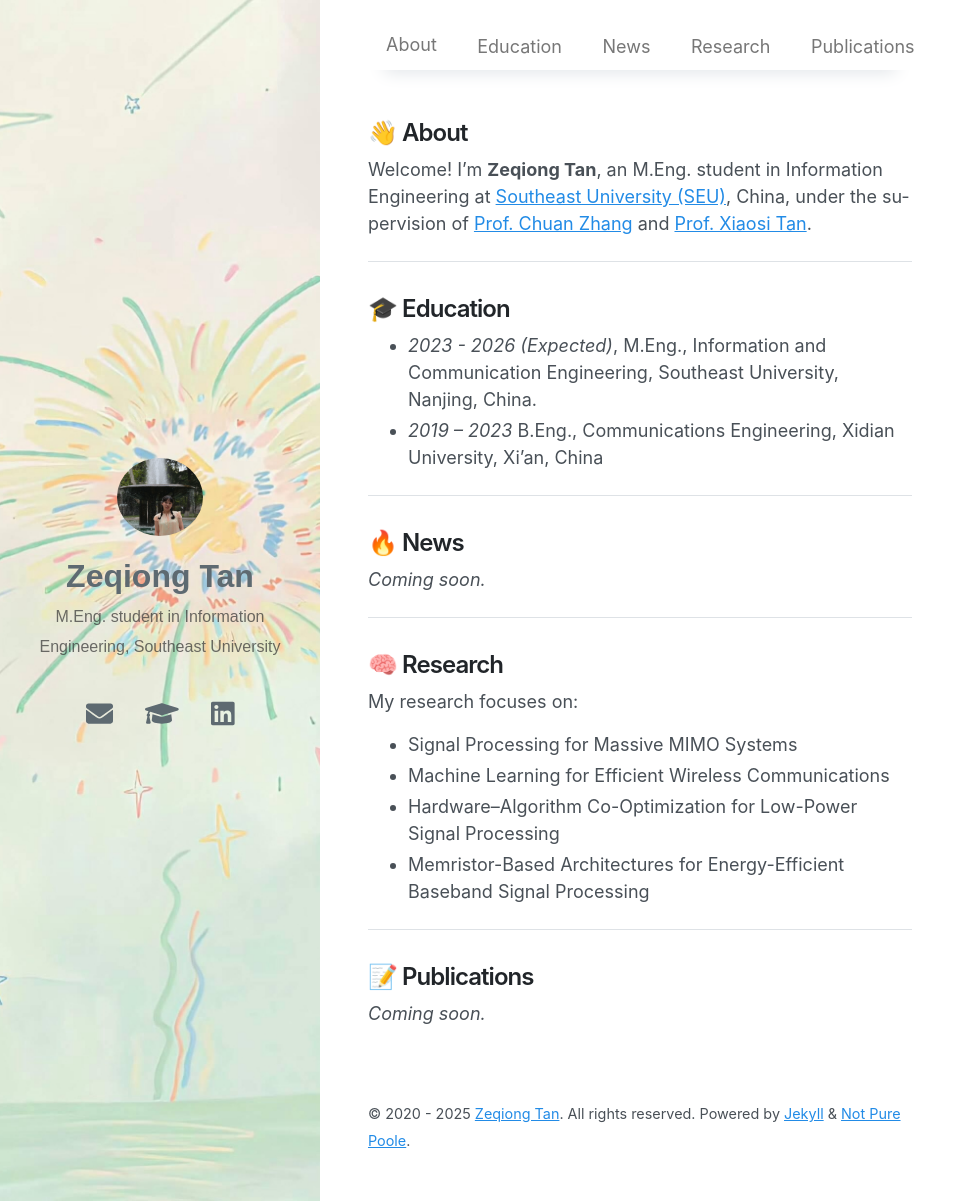
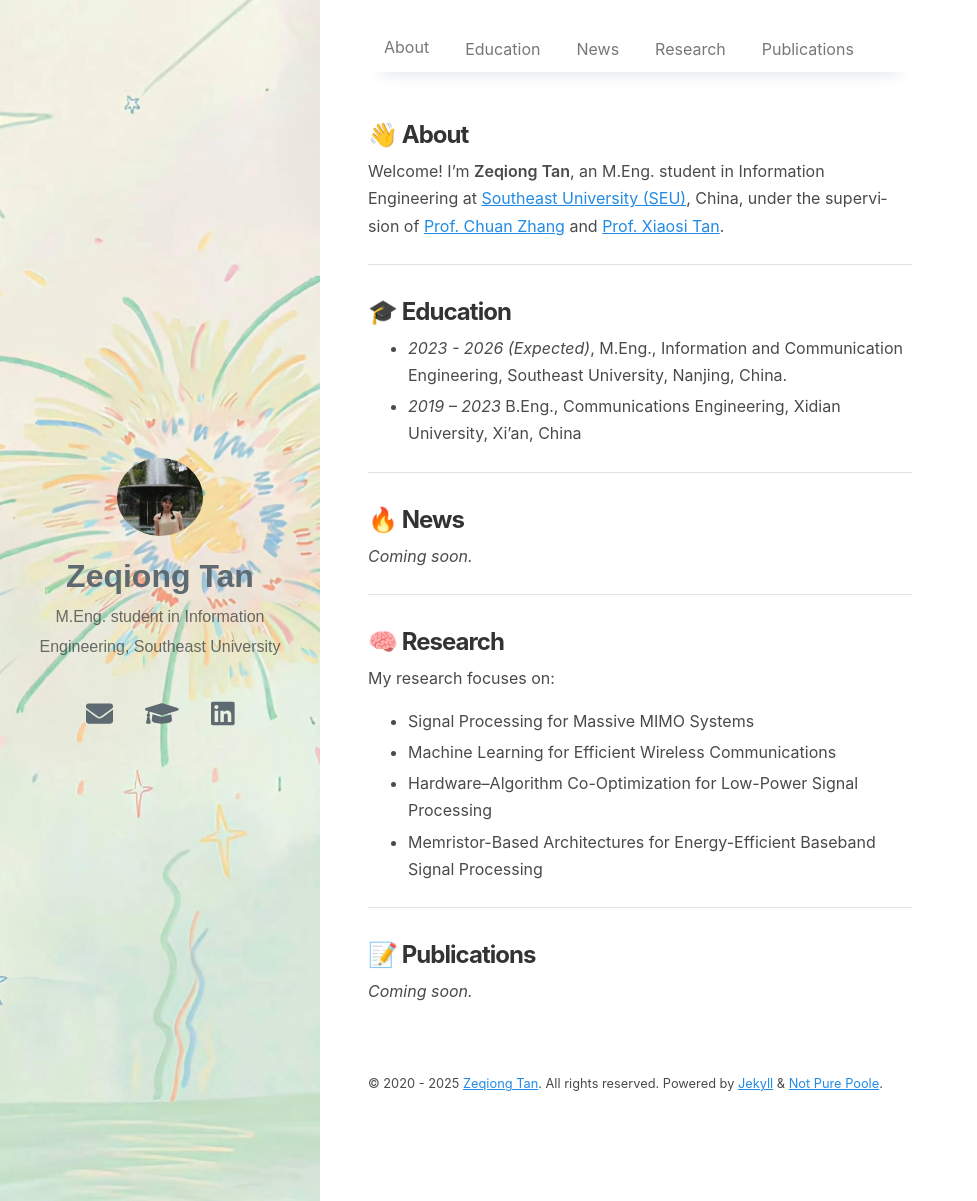
Before and after one commit to zqtann/zqtann.github.io, a Jekyll site: the page built from index.md, in a window 1280 px wide and 1201 px high. Shown: the whole window, without its empty margins (0-977 px from the left). Built offline with Jekyll 4.4.1, drawn with Linux system fonts in a browser that asks for light colours; nearby versions of some CDN libraries.

Commit message:
Update styles.scss

```diff
--- a/assets/styles.scss
+++ b/assets/styles.scss
@@ -55,21 +55,38 @@
 }
 
 
-body .content,
-body .content p,
-body .content li {
+/* ===== 全站正文描述性文字的统一字体样式 ===== */
+
+.content,
+.content p,
+.content li,
+.content dd,
+.content dt {
   font-family: -apple-system, BlinkMacSystemFont, "Segoe UI",
                "Helvetica Neue", Arial, sans-serif !important;
+  font-size: 1rem;              /* 和你给的截图视觉一致 */
+  color: #4a4a4a !important;    /* 柔和深灰，比纯黑好看 */
+  line-height: 1.7;             /* 阅读体验最佳 */
 }
 
-/* 标题也统一无衬线 */
-body .content h1,
-body .content h2,
-body .content h3,
-body .content h4 {
+/* 正文里的加粗（如年份）稍微重一点，类似你截图效果 */
+.content strong {
+  font-weight: 600;
+}
+
+/* 标题也统一为无衬线（保持风格一致）*/
+.content h1,
+.content h2,
+.content h3,
+.content h4,
+.content h5,
+.content h6 {
   font-family: -apple-system, BlinkMacSystemFont, "Segoe UI",
                "Helvetica Neue", Arial, sans-serif !important;
+  color: #333;                  /* 保持标题略深 */
+  font-weight: 700;
 }
+
 
 /* 修改左侧简介区字体颜色 */
 .sidebar-left {
```
